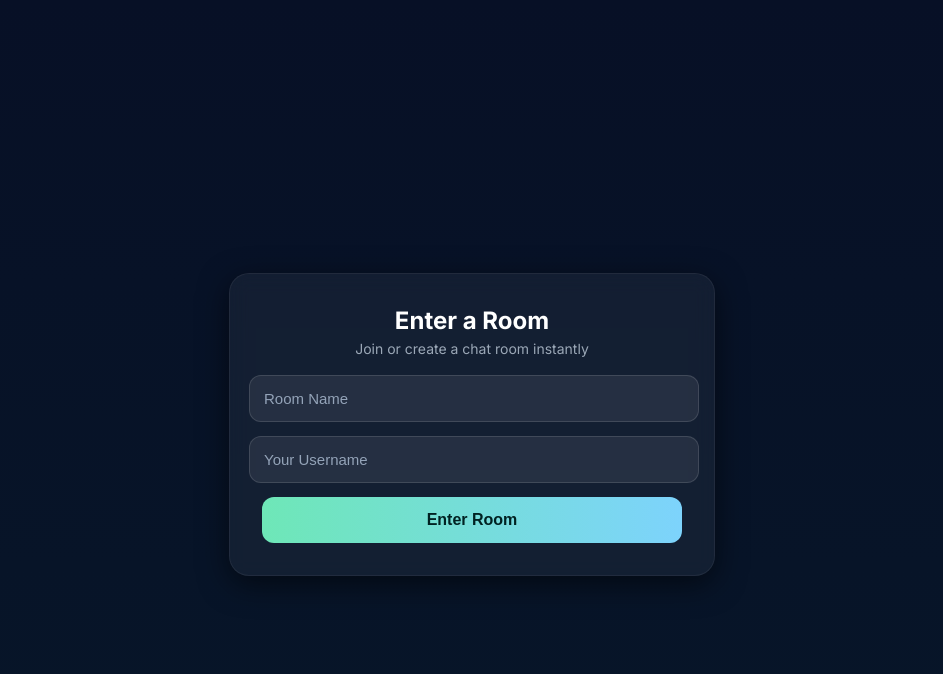
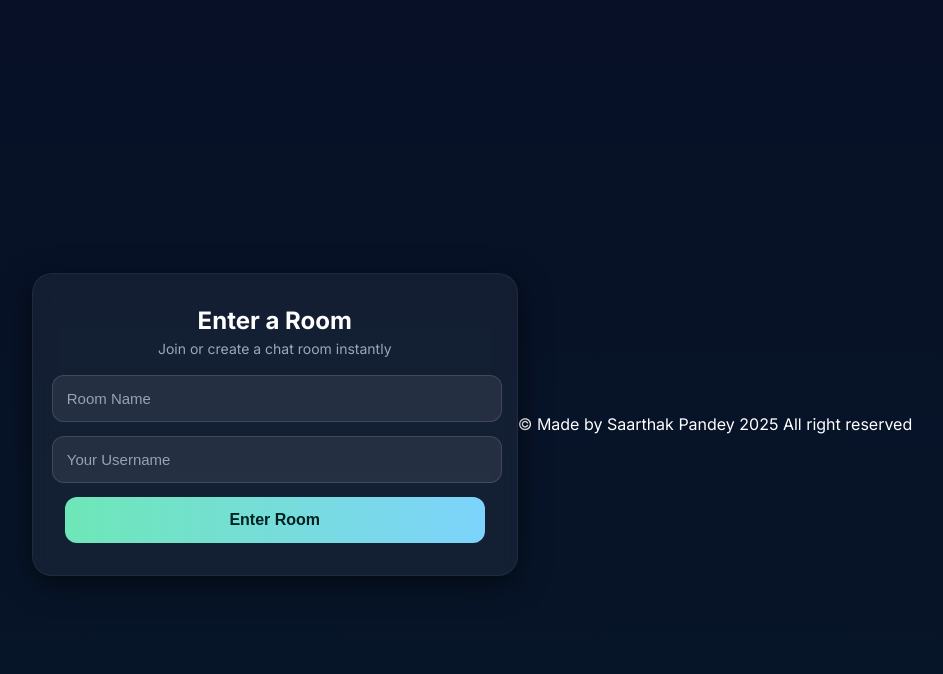
Before and after one commit to saarthakpandey03/Real-Time-Chat, a Django app: page / in a window 1280 px wide. Shown: the top 674 px of the page, without its empty margins (168-1111 px from the left). Run offline with Django 5.2, Linux system fonts and the light colour scheme.

Commit message:
html update

```diff
--- a/templates/home.html
+++ b/templates/home.html
@@ -112,6 +112,6 @@ button:hover{
     </form>
 
 </div>
-
+<footer>&copy; Made by Saarthak Pandey 2025 All right reserved</footer>
 </body>
 </html>
--- a/templates/room.html
+++ b/templates/room.html
@@ -199,6 +199,7 @@ $(document).on('submit','#post-form',function(e){
     });
 });
 </script>
+<footer>&copy; Made by Saarthak Pandey 2025 All right reserved</footer>
 
 </body>
 </html>
```
